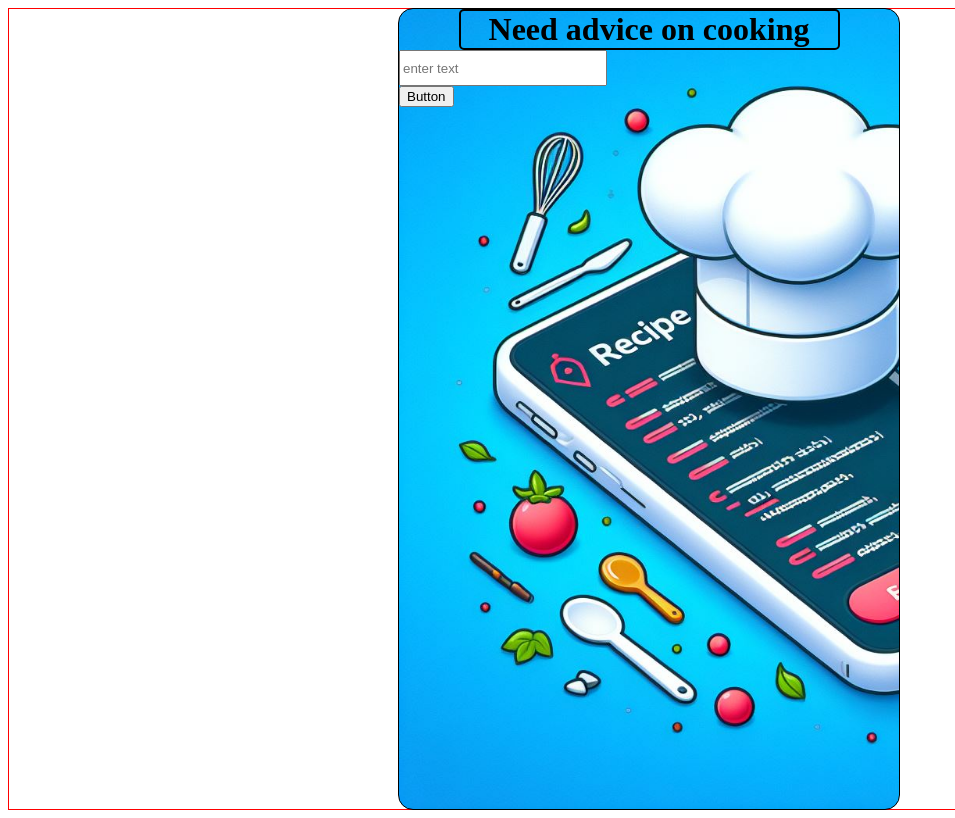
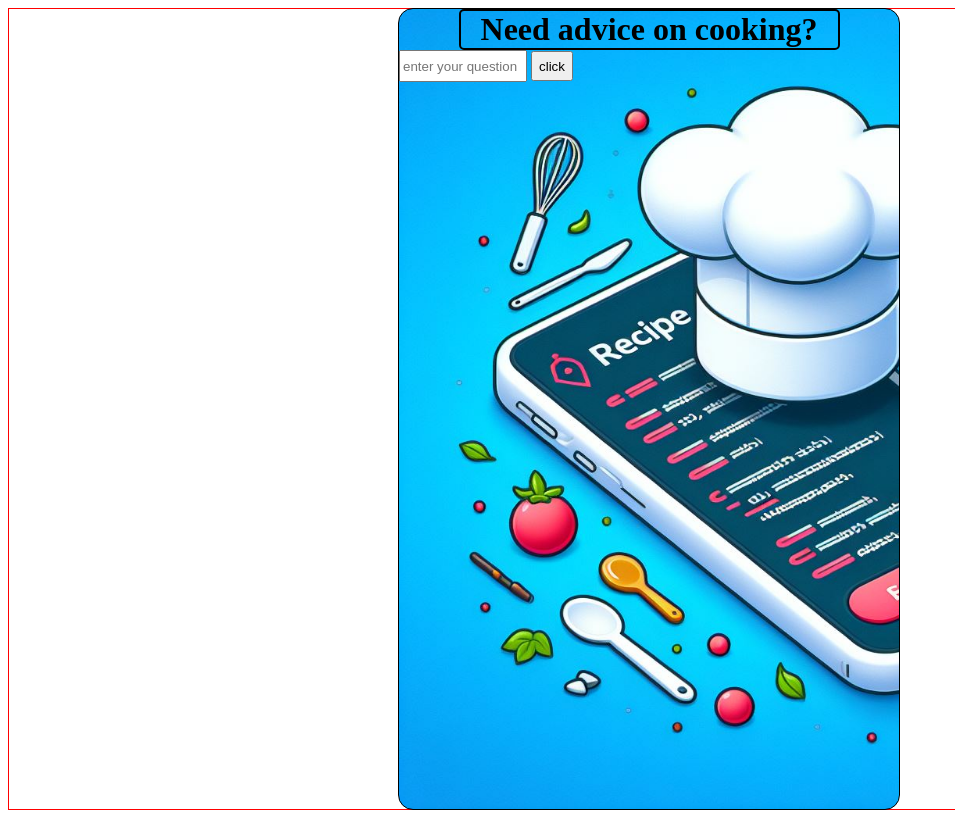
Before and after one commit to josueJURE/chatGPT-chatbot, a website: page public/index.html in a window 1280 px wide. Shown: the whole page, without its empty margins (0-955 px from the left). Drawn offline with Linux system fonts and the light colour scheme.

Commit message:
(feat: JS): delete console.log()

```diff
--- a/public/index.css
+++ b/public/index.css
@@ -62,7 +62,11 @@
 
 .userInput {
 
-    width: 200px;
+    width: 120px;
+    height: 26px;
+}
+
+.btn {
     height: 30px;
 }
 
--- a/public/index.html
+++ b/public/index.html
@@ -11,10 +11,15 @@
 <body>
     <div class="parent-container">
         <div class="main-container">
-            <h1>Need advice on cooking</h1>
-            <input class="userInput" type="text" placeholder="enter text">
+            <h1>Need advice on cooking?</h1>
+            <div class="inputAndButton">
+                <input class="userInput" type="text" placeholder="enter your question">
+                <button class="btn">click</button>
+
+            </div>
+
             <div class="responseElement"></div>
-            <button class="btn">Button</button>
+
             <script src="index.js"></script>
         </div>
     </div>
--- a/public/index.js
+++ b/public/index.js
@@ -3,6 +3,7 @@ const userInput = document.querySelector(".userInput");
 const responseElement = document.querySelector(".responseElement");
 const btn = document.querySelector(".btn");
 const mainContainer = document.querySelector(".main-container");
+const inputAndButton = document.querySelector(".inputAndButton");
 // Generate a random user ID (in a real app, this would be a proper user authentication system)
 const userId = Math.random().toString(36).substring(7);
 const processedIds = new Set();
--- a/public/index.ts
+++ b/public/index.ts
@@ -4,6 +4,9 @@ const responseElement = document.querySelector(
 ) as HTMLElement;
 const btn = document.querySelector(".btn") as HTMLButtonElement;
 const mainContainer = document.querySelector(".main-container") as HTMLElement;
+const inputAndButton = document.querySelector(".inputAndButton") as HTMLElement
+
+
 
 // Generate a random user ID (in a real app, this would be a proper user authentication system)
 const userId = Math.random().toString(36).substring(7);
--- a/server.js
+++ b/server.js
@@ -17,7 +17,6 @@ const userThreads = new Map();
 
 app.post("/", async (req, res) => {
     const { input, userId } = req.body;
-    console.log(input);
 
     let threadId;
     if (userThreads.has(userId)) {
```
